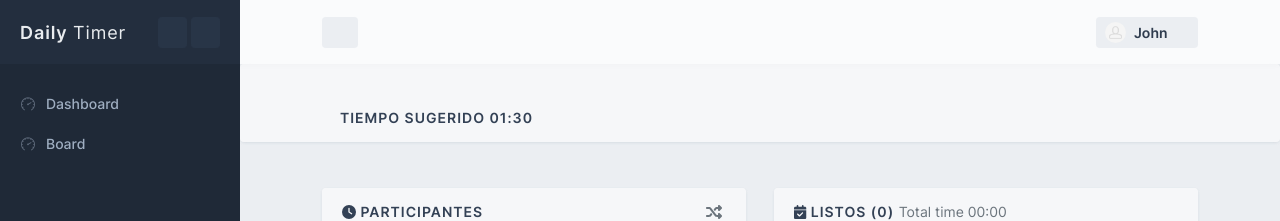
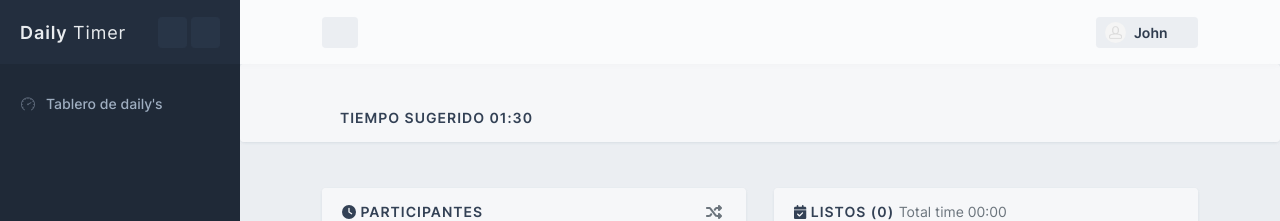
Before and after one commit to alejmendez/OneUI, a Vue app: page /#/ in a window 1280 px wide. Shown: the top 221 px of the page. Built offline with nearby package versions, Linux system fonts and the light colour scheme; a web font is replaced by a local one.

Commit message:
fix: eliminar ruta no utilizada de dashboard y cambiar nombre de Board

```diff
--- a/src/data/menu.js
+++ b/src/data/menu.js
@@ -7,12 +7,7 @@
 export default {
   main: [
     {
-      name: "Dashboard",
-      to: "backend-dashboard",
-      icon: "si si-speedometer",
-    },
-    {
-      name: "Board",
+      name: "Tablero de daily's",
       to: "board",
       icon: "si si-speedometer",
     },
--- a/src/layouts/variations/Backend.vue
+++ b/src/layouts/variations/Backend.vue
@@ -10,7 +10,7 @@ const store = useTemplateStore();
 store.setLayout({
   header: true,
   sidebar: true,
-  sideOverlay: true,
+  sideOverlay: false,
   footer: true,
 });
 
```
